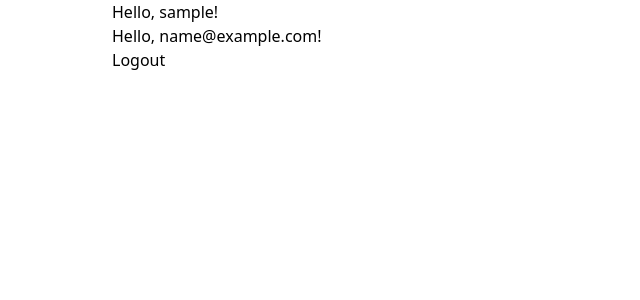
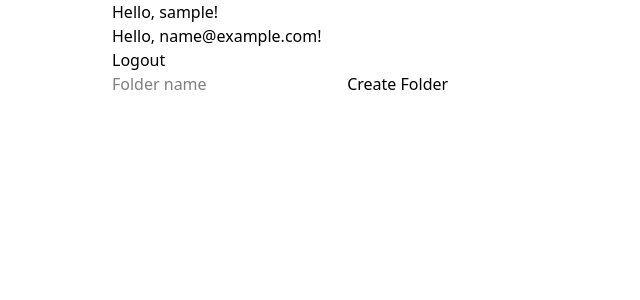
Before and after one commit to DaleStack/Mnemo, a Django app: page /mnemo/home/ in a window 1280 px wide. Shown: the top 300 px of the page, without its empty margins (0-640 px from the left). Run offline with Django 5.2, Linux system fonts and the light colour scheme; the visitor is signed in with stand-in values (Sample User, id 1); style sheets or scripts are compiled from the project's sources; some libraries are stand-ins or nearby versions.

Commit message:
feat: creating folder done

```diff
--- a/folders/templates/folders/home.html
+++ b/folders/templates/folders/home.html
@@ -6,4 +6,10 @@
     <p>Hello, {{ user.email }}!</p>
 </div>
 <a href="{% url 'logout' %}">Logout</a>
+
+<form action="{% url 'create_folder' %}" method="POST">
+    {% csrf_token %}
+    <input type="text" name="subject_name" placeholder="Folder name">
+    <button type="submit">Create Folder</button>
+</form>
 {% endblock %}
--- a/folders/urls.py
+++ b/folders/urls.py
@@ -1,6 +1,7 @@
 from django.urls import path
-from .views import home_page
+from .views import home_page, create_folder
 
 urlpatterns = [
-    path('home/', home_page, name='home')
+    path('home/', home_page, name='home'),
+    path('create-folder/', create_folder, name='create_folder'),
 ]
```
